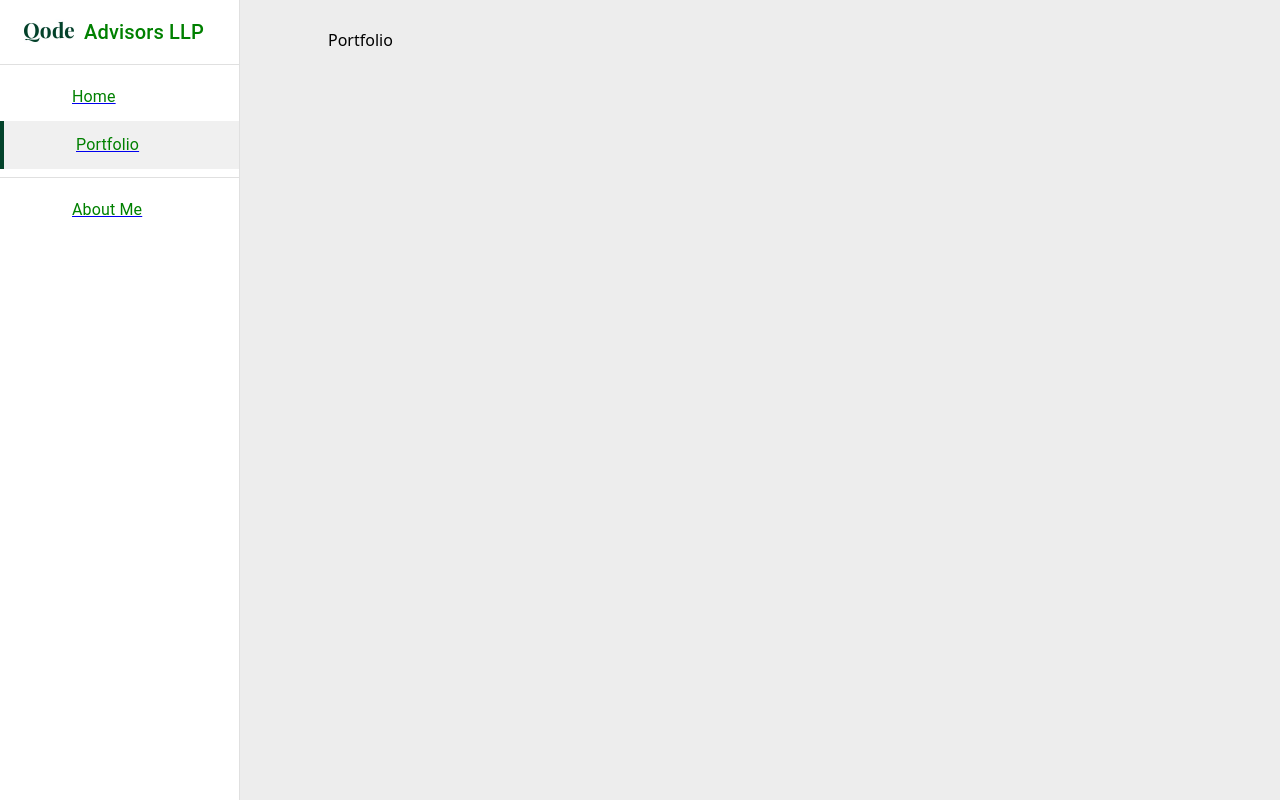
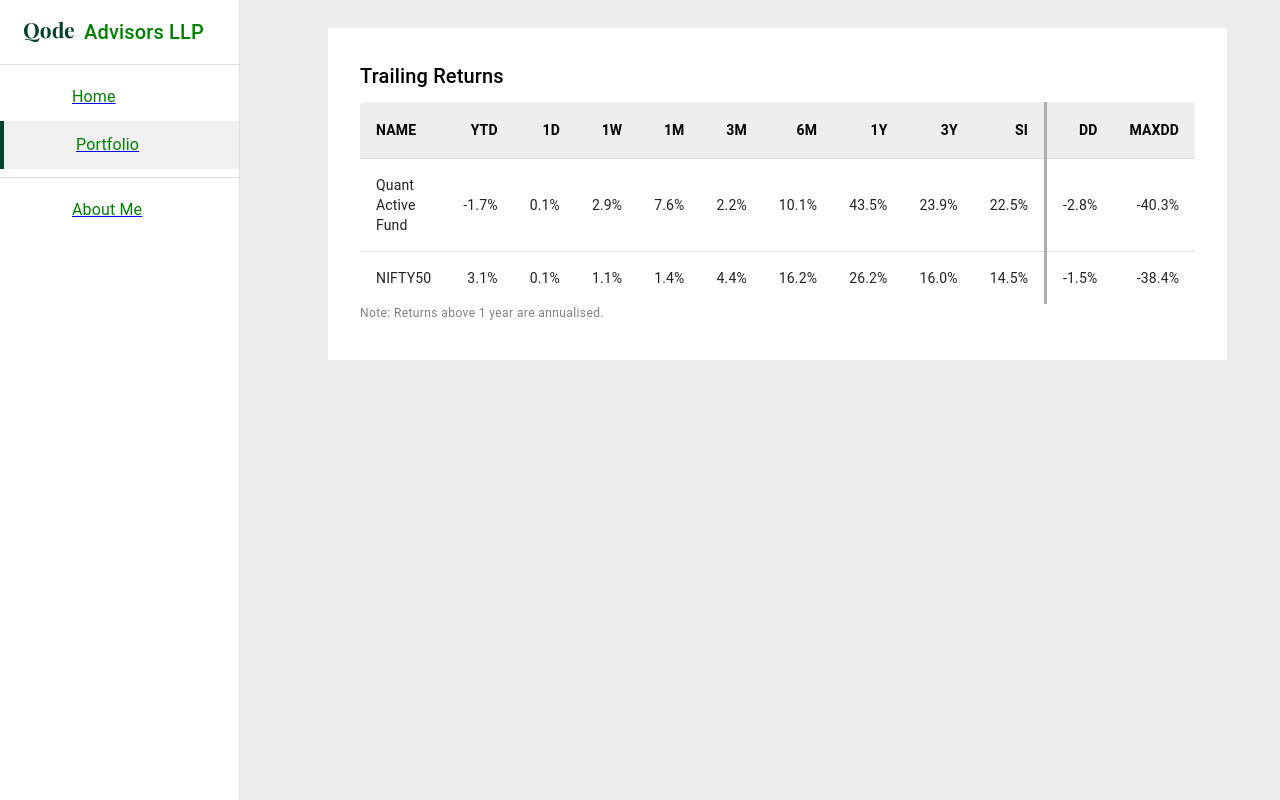
Before and after one commit to zaidansari42/Portfolio-Analysis, a React (Vite) app: page /portfolio in a window 1280 px wide. Built offline with nearby package versions, Linux system fonts and the light colour scheme; some icons are missing.

Commit message:
ADD Trailing returns table with NIFTY50

```diff
--- a/src/App.jsx
+++ b/src/App.jsx
@@ -17,6 +17,7 @@ function App() {
           <div
             style={{
               margin: "20px 50px 20px 80px",
+              width: "100%",
             }}
           >
             <Routes>
--- a/src/layout/pages/Portfolio.jsx
+++ b/src/layout/pages/Portfolio.jsx
@@ -1,7 +1,123 @@
-import React from "react";
+import { Box, Typography } from "@mui/material";
+import { styled } from "@mui/material/styles";
+import Table from "@mui/material/Table";
+import TableBody from "@mui/material/TableBody";
+import TableCell, { tableCellClasses } from "@mui/material/TableCell";
+import TableContainer from "@mui/material/TableContainer";
+import TableHead from "@mui/material/TableHead";
+import TableRow from "@mui/material/TableRow";
+import Paper from "@mui/material/Paper";
 
+const StyledTableCell = styled(TableCell)(({ theme }) => ({
+  [`&.${tableCellClasses.head}`]: {
+    backgroundColor: theme.palette.grey[200],
+    color: theme.palette.common.black,
+    fontWeight: "bold",
+  },
+  [`&.${tableCellClasses.body}`]: {
+    fontSize: 14,
+  },
+  "&:nth-of-type(10)": {
+    borderRight: "3px solid #aeaeae",
+  },
+}));
+
+const StyledTableRow = styled(TableRow)(() => ({
+  "&:last-child td, &:last-child th": {
+    border: 0,
+  },
+  "& th:nth-of-type(10), & td:nth-of-type(10)": {
+    borderRight: "3px solid #aeaeae",
+  },
+}));
+
+function createData(name, ytd, d1, w1, m1, m3, m6, y1, y3, si, dd, maxdd) {
+  return { name, ytd, d1, w1, m1, m3, m6, y1, y3, si, dd, maxdd };
+}
+
+const rows = [
+  createData(
+    "Quant Active Fund",
+    "-1.7%",
+    "0.1%",
+    "2.9%",
+    "7.6%",
+    "2.2%",
+    "10.1%",
+    "43.5%",
+    "23.9%",
+    "22.5%",
+    "-2.8%",
+    "-40.3%"
+  ),
+  createData(
+    "NIFTY50",
+    "3.1%",
+    "0.1%",
+    "1.1%",
+    "1.4%",
+    "4.4%",
+    "16.2%",
+    "26.2%",
+    "16.0%",
+    "14.5%",
+    "-1.5%",
+    "-38.4%"
+  ),
+];
 const Portfolio = () => {
-  return <div>Portfolio</div>;
+  return (
+    <Box padding={4} backgroundColor="white">
+      <Typography variant="h6" style={{ marginBottom: "10px" }}>
+        Trailing Returns
+      </Typography>
+      <TableContainer component={Paper} sx={{ boxShadow: "none" }}>
+        <Table sx={{ minWidth: 700 }} aria-label="customized table">
+          <TableHead>
+            <TableRow>
+              <StyledTableCell>NAME</StyledTableCell>
+              <StyledTableCell align="right">YTD</StyledTableCell>
+              <StyledTableCell align="right">1D</StyledTableCell>
+              <StyledTableCell align="right">1W</StyledTableCell>
+              <StyledTableCell align="right">1M</StyledTableCell>
+              <StyledTableCell align="right">3M</StyledTableCell>
+              <StyledTableCell align="right">6M</StyledTableCell>
+              <StyledTableCell align="right">1Y</StyledTableCell>
+              <StyledTableCell align="right">3Y</StyledTableCell>
+              <StyledTableCell align="right">SI</StyledTableCell>
+              <StyledTableCell align="right">DD</StyledTableCell>
+              <StyledTableCell align="right">MAXDD</StyledTableCell>
+            </TableRow>
+          </TableHead>
+          <TableBody>
+            {rows.map((row) => (
+              <StyledTableRow key={row.name}>
+                <StyledTableCell>{row.name}</StyledTableCell>
+                <StyledTableCell align="right">{row.ytd}</StyledTableCell>
+                <StyledTableCell align="right">{row.d1}</StyledTableCell>
+                <StyledTableCell align="right">{row.w1}</StyledTableCell>
+                <StyledTableCell align="right">{row.m1}</StyledTableCell>
+                <StyledTableCell align="right">{row.m3}</StyledTableCell>
+                <StyledTableCell align="right">{row.m6}</StyledTableCell>
+                <StyledTableCell align="right">{row.y1}</StyledTableCell>
+                <StyledTableCell align="right">{row.y3}</StyledTableCell>
+                <StyledTableCell align="right">{row.si}</StyledTableCell>
+                <StyledTableCell align="right">{row.dd}</StyledTableCell>
+                <StyledTableCell align="right">{row.maxdd}</StyledTableCell>
+              </StyledTableRow>
+            ))}
+          </TableBody>
+        </Table>
+      </TableContainer>
+      <Typography
+        variant="caption"
+        gutterBottom
+        sx={{ display: "block", color: "grey" }}
+      >
+        Note: Returns above 1 year are annualised.
+      </Typography>
+    </Box>
+  );
 };
 
 export default Portfolio;
```
